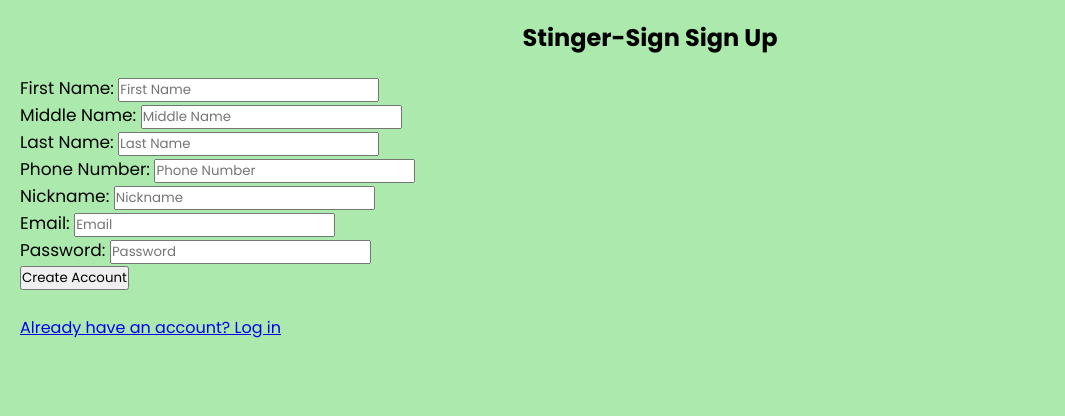
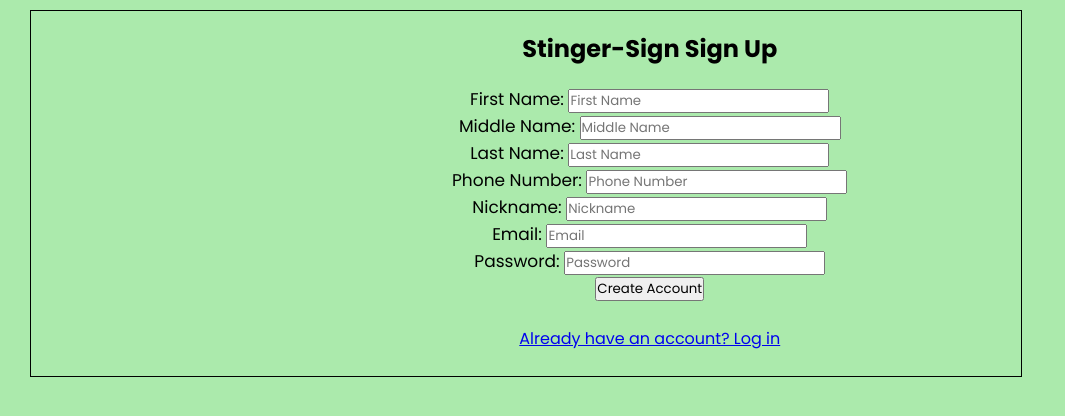
Before and after one commit to jamesolesen911/179-StingerSign, a React (Create React App) app in the folder stingersign/: page /signup in a window 1280 px wide. Shown: the top 416 px of the page, without its empty margins (0-1065 px from the left). Built offline with nearby package versions, Linux system fonts and the light colour scheme.

Commit message:
centered all text and added container around stuff

```diff
--- a/stingersign/src/components/Login.js
+++ b/stingersign/src/components/Login.js
@@ -60,6 +60,9 @@
   };
 
   return (
+    <div style={{class: "container", display: "flex", flexDirection:"column", justifyContent: "space-between", padding: "10px" }}>
+    <div style={{alignSelf: "flex-start", borderWidth: "1px", borderStyle:"solid", width: "80%"}}>
+    <div style={{alignSelf: "flex-start", width: "125%"}}>
     <main style={{ padding: "1rem 0" }}>
     <div>
       <h2 className="login-header"> Stinger-Sign Log In </h2>
@@ -72,7 +75,7 @@
           </p>
         ) : (
           <>
-            <label>Email: </label>
+            <label>Email:  </label>
             <input
               type="email"
               placeholder="Email"
@@ -80,11 +83,13 @@
               onChange={handleChange}
             />
             <br />
-            <label>Password: </label>
+            <br></br>
+            <label>Password:  </label>
             <input type="password" placeholder="Password" name="password" onChange={handlePassword} />
             <br />
             <p>{formError}</p>
             <p>{loginSuccess}</p>
+            <br></br>
             <button type="submit"> Log In </button>
           </>
         )}
@@ -99,5 +104,8 @@
       </Link>
     </div>
     </main>
+    </div>
+    </div>
+    </div>
   );
 }
--- a/stingersign/src/components/Signup.js
+++ b/stingersign/src/components/Signup.js
@@ -41,6 +41,9 @@
   };
 
   return (
+    <div style={{class: "container", display: "flex", flexDirection:"column", justifyContent: "space-between", padding: "10px" }}>
+    <div style={{alignSelf: "flex-start", borderWidth: "1px", borderStyle:"solid", width: "80%"}}>
+    <div style={{alignSelf: "flex-start", width: "125%"}}>
     <div>
       <h2> Stinger-Sign Sign Up </h2>
       <form onSubmit={handleSubmit}>
@@ -72,5 +75,8 @@
         <p> Already have an account? Log in</p>
       </Link>
     </div>
+    </div>
+    </div>
+  </div>
   );
 }
--- a/stingersign/src/components/signature.js
+++ b/stingersign/src/components/signature.js
@@ -28,7 +28,7 @@
       return (
         <div style={{class: "container", display: "flex", flexDirection:"column", justifyContent: "space-between", padding: "10px" }}>
           <div style={{alignSelf: "flex-start", borderWidth: "1px", borderStyle:"solid", width: "80%"}}>
-          <div style={{alignSelf: "flex-start", width: "80%"}}>
+          <div style={{alignSelf: "flex-start", width: "125%"}}>
             <h4>This is a document</h4>
             <a href={props.temporaryUrl} target="_blank" rel="noreferrer">
               props.file
--- a/stingersign/src/styles/style.css
+++ b/stingersign/src/styles/style.css
@@ -13,6 +13,7 @@
     padding: 0;
     background-color:#abeaac;
     font-family: 'montserrat';
+    text-align: center;
 }
 .login{
         width: 400px;
```
